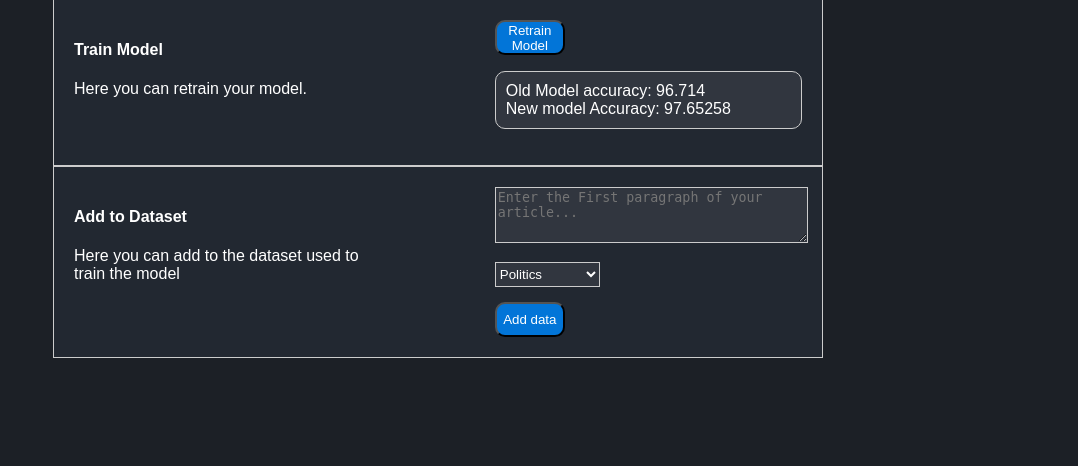
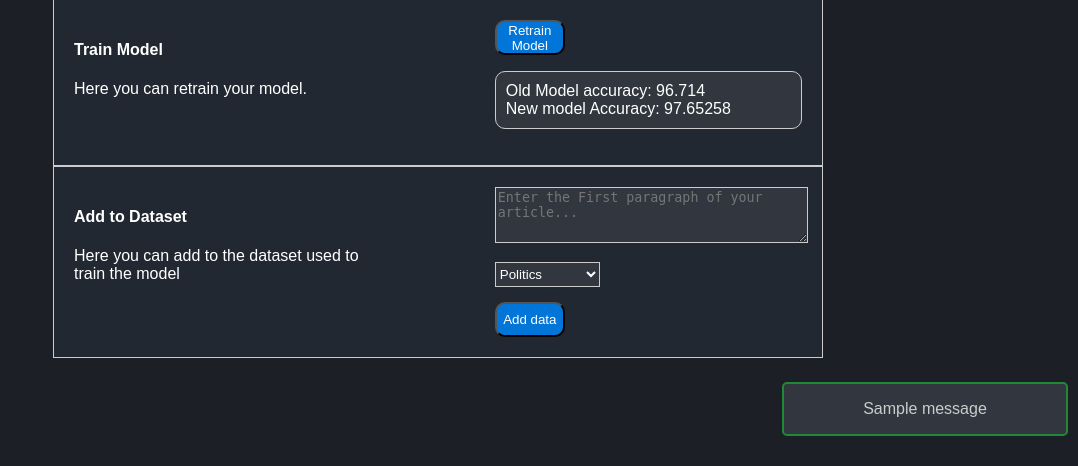
Before and after one commit to DanDovhun/Title-Classer, a Django app: page /admin/model/ in a window 1280 px wide. Shown: the part 334-800 px from the top of the page, without its empty margins (202-1280 px from the left). Run offline with Django 5.2, Linux system fonts and the light colour scheme; a user stored in the database is signed in; data comes from the database, SQL or seed files in the repository; tables that the repository leaves empty hold one stand-in row (values such as "Sample post"); one stand-in notice (Sample message) is shown.

Commit message:
Add error handling/confirmation for admin
* Admins will now see toasts when taking actions, this is for error handling and confirmations.

```diff
--- a/app/admin_panel/templates/admin_admins.html
+++ b/app/admin_panel/templates/admin_admins.html
@@ -50,6 +50,5 @@
       </ul>
     </div>
   </div>
-
   {% endblock %}
 </div>
--- a/app/admin_panel/templates/admin_dashboard.html
+++ b/app/admin_panel/templates/admin_dashboard.html
@@ -431,20 +431,52 @@
       .close-btn:hover {
         background-color: var(--button-blue-hover);
       }
+
+      /*Error styles*/
+      .admin-error{
+        visibility: hidden;
+        min-width: 250px;
+        background-color: var(--background-form);
+        color: var(--text-color);
+        text-align: center;
+        border: solid 2px;
+        border-radius: 5px;
+        padding: 16px;
+        position: fixed;
+        z-index: 1;
+        right: 10px;
+        bottom: 30px;
+      }
+      .admin-error.show{
+        visibility: visible;
+      }
+      .admin-error.success{
+        border-color: var(--button-green-hover);
+      }
+      .admin-error.error{
+        border-color:  var(--button-red-hover);
+      }
     </style>
   </head>
   <body>
     {% include 'admin_navbar.html' %}
 
     <div class="content">{% block content %}{% endblock %}</div>
-
+    {% if messages %}
+      {% for message in messages %}
+        <div class="admin-error {% if message.tags %}{{ message.tags }}{% endif %}">
+          {{message}}
+        </div>
+      {% endfor %}
+    {% endif %}
     <script>
-      function showAdminSection(sectionId) {
-        document.querySelectorAll(".admin-section").forEach((section) => {
-          section.style.display = "none";
-        });
-        document.getElementById(sectionId).style.display = "block";
-      }
+      var errors = document.querySelectorAll(".admin-error")
+      errors.forEach(function(error){
+        error.classList.add("show");
+        setTimeout(function(){
+          error.classList.remove("show");
+        }, 10000);
+      });
     </script>
   </body>
 </html>
--- a/app/admin_panel/views.py
+++ b/app/admin_panel/views.py
@@ -1,4 +1,6 @@
 from django.shortcuts import render, redirect
+from django.contrib import messages
+from django.db import IntegrityError
 from users_panel.models import UserReport
 from .models import AdminUser, ModelInfo
 from django.contrib.auth import authenticate, login, logout
@@ -51,8 +53,12 @@ def admin_model(request):
         if form.is_valid():
             text = form.cleaned_data["text"]
             label = form.cleaned_data["labels"]
-
-            add_report(text, label)
+            try:
+                add_report(text, label)
+            except Exception as e:
+                messages.error(request, f"Error adding to dataset: {e}")
+            else:
+                messages.success(request, "Successfully added to dataset")
 
     form = EnterArticleForm()
     ai_model = ModelInfo.objects.all()
@@ -88,9 +94,14 @@ def admin_reports(request):
     if request.method == "POST":
         if "reject_report" in request.POST:
             report_id = request.POST.get("report_id")
-            UserReport.objects.filter(id=report_id).delete()
-            return redirect("admin_reports")
 
+            try:
+                UserReport.objects.filter(id=report_id).delete()
+            except Exception as e:
+                messages.error(request, f"Error rejecting report: {e}")
+            else:
+                messages.success(request, "Succefully rejected User report")
+                return redirect("admin_reports")
 
         elif "accept_report" in request.POST:
             report_id = request.POST.get("report_id")
@@ -109,9 +120,14 @@ def admin_reports(request):
 
             cat = categories[actual_label]
 
-            add_report(text, cat)
+            try:
+                add_report(text, cat)
+            except Exception as e:
+                messages.error(request, f"Error adding to dataset: {e}")
+            else:
+                UserReport.objects.filter(id=report_id).delete()
+                messages.success(request, "Successfully added to dataset.")
 
-            UserReport.objects.filter(id=report_id).delete()
             return redirect("admin_reports")
 
     user_reports = UserReport.objects.all()
@@ -133,13 +149,25 @@ def admin_admins(request):
                 AdminUser.objects.create_user(
                     username=username, password=password, email=email
                 )
+            except IntegrityError:
+                messages.error(request, "Error creating Admin: Duplicate username")
+            except Exception as e:
+                messages.error(request, f"Error creating Admin: {e}")
+            else:
+                messages.success(request, f"Successfully created Admin: {username}")
                 return redirect("admin_admins")
+        elif "delete_admin" in request.POST:
+
+            admin_id = request.POST.get("admin_id")
+
+            try:
+                AdminUser.objects.filter(id=admin_id).delete()
             except Exception as e:
-                print(f"Error creating admin user: {e}")
-        elif "delete_admin" in request.POST:
-            admin_id = request.POST.get("admin_id")
-            AdminUser.objects.filter(id=admin_id).delete()
-            return redirect("admin_admins")
+                messages.error(request, f"Error deleting Admin: {e}")
+
+            else:
+                messages.success(request, "Successfully deleted Admin")
+                return redirect("admin_admins")
     admin_users = AdminUser.objects.all()
     return render(request, "admin_admins.html", {"admin_users": admin_users})
 
--- a/app/model/model.py
+++ b/app/model/model.py
@@ -156,8 +156,8 @@ def second_greatest(arr):
 
 
 def classify(text):
-    model = joblib.load("app/model/saved_model/model.joblib")
-    vectorizer = joblib.load("app/model/saved_model/vectorizer.joblib")
+    model = joblib.load("model/saved_model/model.joblib")
+    vectorizer = joblib.load("model/saved_model/vectorizer.joblib")
     text = preprocess_text(text)
 
     reshaped = np.array([text])
```
